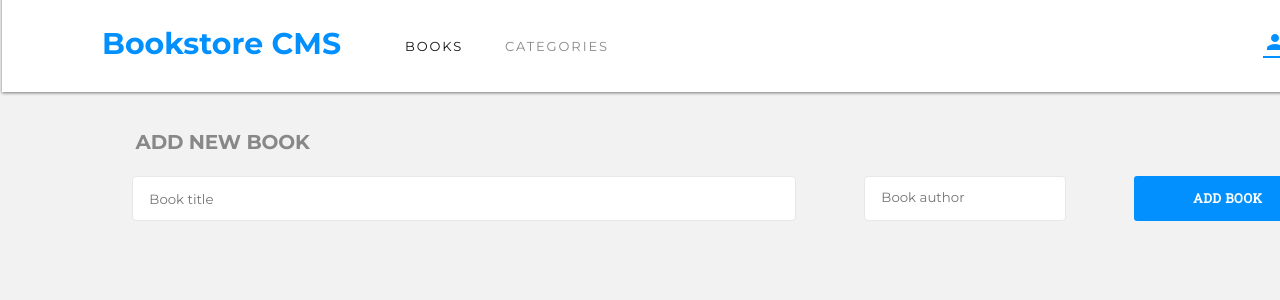
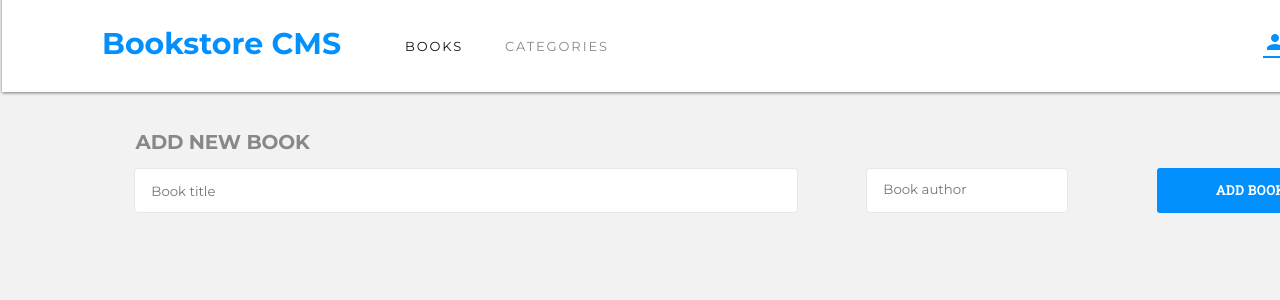
Before and after one commit to Kevin-Mena/bookstore-app, a React (Create React App) app: page / in a window 1280 px wide. Shown: the top 300 px of the page. Built offline with nearby package versions, Linux system fonts and the light colour scheme; no server answers.

Commit message:
Add project changes

```diff
--- a/src/index.css
+++ b/src/index.css
@@ -153,14 +153,23 @@ html {
 
 /* FORM */
 .form {
-  display: flex;
+  /* display: flex;
   justify-content: space-between;
   padding-bottom: 6.835rem;
   padding-left: 0.813rem;
   margin: 1.188rem 2.125rem 0 58px;
-  margin: 0 auto;
+  margin: 0 auto; */
+  display: flex;
+    justify-content: space-between;
+    align-items: center;
+    width: 75rem;
+    height: 10.625rem;
+    margin: -0.687rem -0.75rem -1px;
+    padding: 2rem 9.188rem 1.625rem 1.688rem;
+    border-radius: 4px;
+
+
 }
-
 .title {
   width: 41.5rem;
   height: 2.813rem;
@@ -184,7 +193,7 @@ html {
 .form-title {
   width: 18.875rem;
   height: 1.5rem;
-  margin: 1.813rem 32.75rem 0.188rem 5.9575rem;
+  margin: 1.813rem 32.75rem -3.812rem 5.9575rem;
   font-size: 1.25rem;
   font-weight: bold;
   font-stretch: normal;
@@ -193,12 +202,14 @@ html {
   padding-left: 0.513rem;
   letter-spacing: -0.18px;
   color: var(--primary-gray);
+
+
 }
 
 #btn-add {
   width: 11.5rem;
   height: 2.813rem;
-  margin: 1.188rem -10px 0 2.125rem;
+  margin: 1.188rem -10px 0 3.415rem;
   padding: 0.801rem 1.188rem 0.886rem 1.375rem;
   border-radius: 3px;
   background-color: var(--primary-blue);
--- a/src/pages/Error.js
+++ b/src/pages/Error.js
@@ -4,7 +4,9 @@ const Error = () => (
   <section className="section">
     <h2>404</h2>
     <p>page not found</p>
-    <Link to="/">back home</Link>
+    <Link to="/" className="back-home">
+      back home
+    </Link>
   </section>
 );
 export default Error;
```
